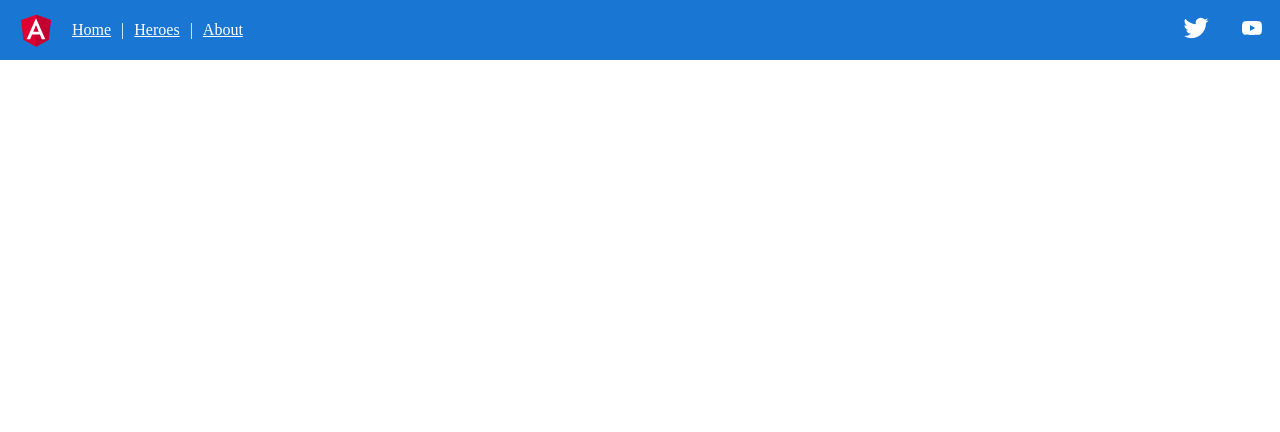
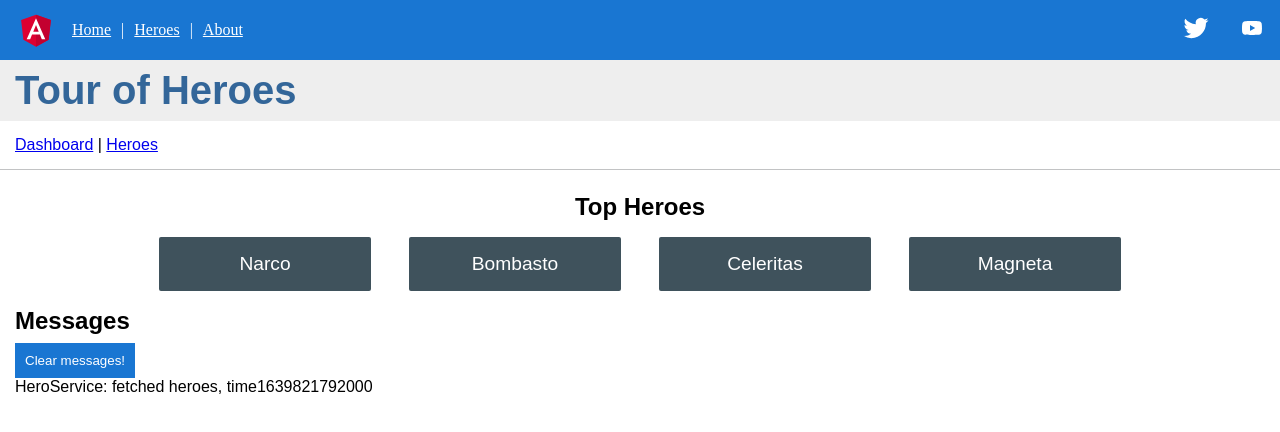
Before and after one commit to davidkoojohn/angular-website, an Angular app: page /heroes/dashboard in a window 1280 px wide. Before the commit this address led to /. Shown: the top 432 px of the page. Built offline with nearby package versions, Linux system fonts and the light colour scheme.

Commit message:
usage router

```diff
--- a/src/app/app.module.ts
+++ b/src/app/app.module.ts
@@ -20,6 +20,7 @@ import { HeroesComponent } from './heroes/heroes.component';
 import { HeroesMainComponent } from './heroes-main/heroes-main.component';
 import { HeroesDetailComponent } from './heroes-detail/heroes-detail.component';
 import { HeroesMessagesComponent } from './heroes-messages/heroes-messages.component';
+import { HeroesDashboardComponent } from './heroes-dashboard/heroes-dashboard.component';
 
 @NgModule({
   declarations: [
@@ -39,6 +40,7 @@ import { HeroesMessagesComponent } from './heroes-messages/heroes-messages.compo
     HeroesMainComponent,
     HeroesDetailComponent,
     HeroesMessagesComponent,
+    HeroesDashboardComponent,
   ],
   imports: [
     BrowserModule,
--- /dev/null
+++ b/src/app/heroes-dashboard/heroes-dashboard.component.html
@@ -0,0 +1,9 @@
+<h2>Top Heroes</h2>
+<div class="heroes-menu">
+  <a
+    *ngFor="let hero of heroes"
+    [routerLink]="['/heroes/detail', hero.id]"
+  >
+    {{ hero.name }}
+  </a>
+</div>
--- /dev/null
+++ b/src/app/heroes-dashboard/heroes-dashboard.component.less
@@ -0,0 +1,45 @@
+h2 {
+  text-align: center;
+}
+
+.heroes-menu {
+  padding: 0;
+  margin: auto;
+  max-width: 1000px;
+
+  display: flex;
+  flex-direction: row;
+  flex-wrap: wrap;
+  justify-content: space-around;
+  align-content: flex-start;
+  align-items: flex-start;
+
+  a {
+    background-color: #3f525c;
+    border-radius: 2px;
+    padding: 1rem;
+    font-size: 1.2rem;
+    text-decoration: none;
+    display: inline-block;
+    color: #fff;
+    text-align: center;
+    width: 100%;
+    min-width: 70px;
+    margin: .5rem auto;
+    box-sizing: border-box;
+    order: 0;
+    flex: 0 1 auto;
+    align-self: auto;
+
+    &:hover {
+      background-color: #000;
+    }
+  }
+}
+
+@media (min-width: 600px) {
+  .heroes-menu a {
+    width: 18%;
+    box-sizing: content-box;
+  }
+}
--- /dev/null
+++ b/src/app/heroes-dashboard/heroes-dashboard.component.ts
@@ -0,0 +1,28 @@
+import { Component, OnInit } from '@angular/core';
+import { IHero } from "../hero"
+import { HeroService } from "../service/hero.service"
+
+@Component({
+  selector: 'app-heroes-dashboard',
+  templateUrl: './heroes-dashboard.component.html',
+  styleUrls: ['./heroes-dashboard.component.less']
+})
+export class HeroesDashboardComponent implements OnInit {
+
+  constructor(
+    private heroService: HeroService
+  ) { }
+
+  heroes: IHero[] = []
+
+  ngOnInit(): void {
+    this.getHeroes()
+    console.log(this.heroes)
+  }
+
+  getHeroes(): void {
+    this.heroService.getHeroes()
+      .subscribe(heroes => this.heroes = heroes.slice(1, 5))
+  }
+
+}
--- a/src/app/heroes-detail/heroes-detail.component.html
+++ b/src/app/heroes-detail/heroes-detail.component.html
@@ -1,9 +1,9 @@
 <div *ngIf="hero">
-  <hr>
   <h2>{{ hero.name | uppercase }} Details</h2>
   <div><span>id: </span>{{ hero.id }}</div>
   <div>
     <label for="name">name: </label>
     <input id="name" [(ngModel)]="hero.name" placeholder="name">
   </div>
+  <button (click)="goBack()">Go Back!</button>
 </div>
--- a/src/app/heroes-detail/heroes-detail.component.ts
+++ b/src/app/heroes-detail/heroes-detail.component.ts
@@ -1,5 +1,8 @@
-import { Component, OnInit, Input } from '@angular/core';
+import { Component, OnInit } from '@angular/core';
+import { ActivatedRoute } from "@angular/router"
+import { Location } from "@angular/common"
 import { IHero } from "../hero"
+import { HeroService } from "../service/hero.service"
 
 @Component({
   selector: 'app-heroes-detail',
@@ -8,12 +11,25 @@ import { IHero } from "../hero"
 })
 export class HeroesDetailComponent implements OnInit {
 
-  constructor() { }
+  constructor(
+    private route: ActivatedRoute,
+    private location: Location,
+    private heroService: HeroService,
+  ) { }
 
-  @Input()
   hero?: IHero
+  ngOnInit(): void {
+    this.getHero()
+  }
 
-  ngOnInit(): void {
+  getHero(): void {
+    const id: number = Number(this.route.snapshot.paramMap.get("id"))
+    this.heroService.getHero(id)
+      .subscribe(hero => this.hero = hero)
+  }
+
+  goBack(): void {
+    this.location.back()
   }
 
 }
--- a/src/app/heroes-main/heroes-main.component.html
+++ b/src/app/heroes-main/heroes-main.component.html
@@ -2,12 +2,12 @@
 <ul class="heroes">
   <li
     *ngFor="let item of heroes"
-    (click)="handleSelect(item)"
-    [class.selected]="selectedHero === item"
   >
-    <span class="badge">{{ item.id }}</span>
-    {{ item.name }}
+    <a [routerLink]="['/heroes/detail', item.id]">
+      <span class="badge">{{ item.id }}</span>
+      {{ item.name }}
+    </a>
   </li>
 </ul>
 
-<app-heroes-detail [hero]="selectedHero"></app-heroes-detail>
+<!--<app-heroes-detail [hero]="selectedHero"></app-heroes-detail>-->
--- a/src/app/heroes-main/heroes-main.component.ts
+++ b/src/app/heroes-main/heroes-main.component.ts
@@ -1,7 +1,6 @@
 import { Component, OnInit } from '@angular/core';
 import { IHero } from "../hero"
 import { HeroService } from "../service/hero.service"
-import { MessageService } from "../service/message.service"
 
 @Component({
   selector: 'app-heroes-main',
@@ -11,11 +10,15 @@ import { MessageService } from "../service/message.service"
 export class HeroesMainComponent implements OnInit {
 
   constructor(
-    private heroService: HeroService, // 注入点
-    private messageService: MessageService
+    private heroService: HeroService,
   ) { }
 
   heroes: IHero[] = [];
+
+  ngOnInit(): void {
+    this.getHeroes()
+  }
+
   getHeroes(): void {
     this.heroService.getHeroes()
       .subscribe(heroes => {
@@ -23,14 +26,4 @@ export class HeroesMainComponent implements OnInit {
       })
   }
 
-  selectedHero?: IHero;
-  handleSelect(hero: IHero): void {
-    this.selectedHero = hero
-    this.messageService.add(`HeroesComponent: Selected hero id=${hero.id}`)
-  }
-
-  ngOnInit(): void {
-    this.getHeroes()
-  }
-
 }
--- a/src/app/heroes/heroes.component.html
+++ b/src/app/heroes/heroes.component.html
@@ -1,7 +1,12 @@
 <header class="sub-header">
   <h1>{{ title }}</h1>
 </header>
+<nav>
+  <a [routerLink]="['/heroes/dashboard']">Dashboard</a>
+  |
+  <a [routerLink]="['/heroes']">Heroes</a>
+</nav>
 <main>
-  <app-heroes-main></app-heroes-main>
+  <router-outlet></router-outlet>
   <app-heroes-messages></app-heroes-messages>
 </main>
--- a/src/app/heroes/heroes.component.less
+++ b/src/app/heroes/heroes.component.less
@@ -5,6 +5,11 @@
   padding: 0 15px;
   display: flex;
   align-items: center;
+}
+
+nav {
+  padding: 15px;
+  border-bottom: 1px solid #c2c3c4;
 }
 
 h1 {
--- a/src/app/service/hero.service.ts
+++ b/src/app/service/hero.service.ts
@@ -20,4 +20,10 @@ export class HeroService {
     this.messageService.add('HeroService: fetched heroes, time'+Date.now())
     return heroes
   }
+
+  getHero(id: number): Observable<IHero> {
+    const hero = HEROES.find(item => item.id === id)!
+    this.messageService.add(`HeroService: fetched hero id=${id}`);
+    return of(hero)
+  }
 }
```
Also changed, not shown: src/app/app-routing.module.ts (+10 -1 lines), 1 other file (tests, documents, lock files or other folders).
